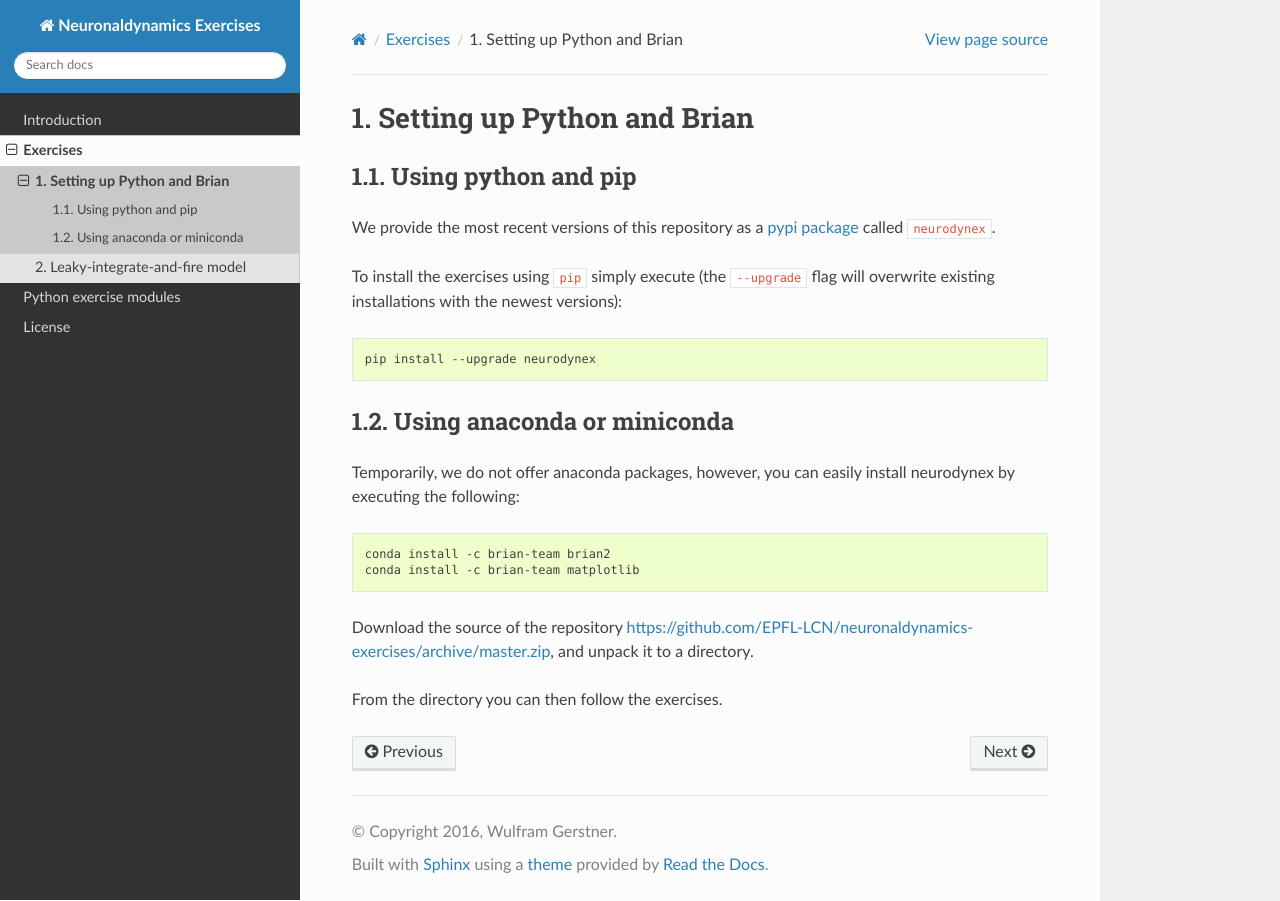
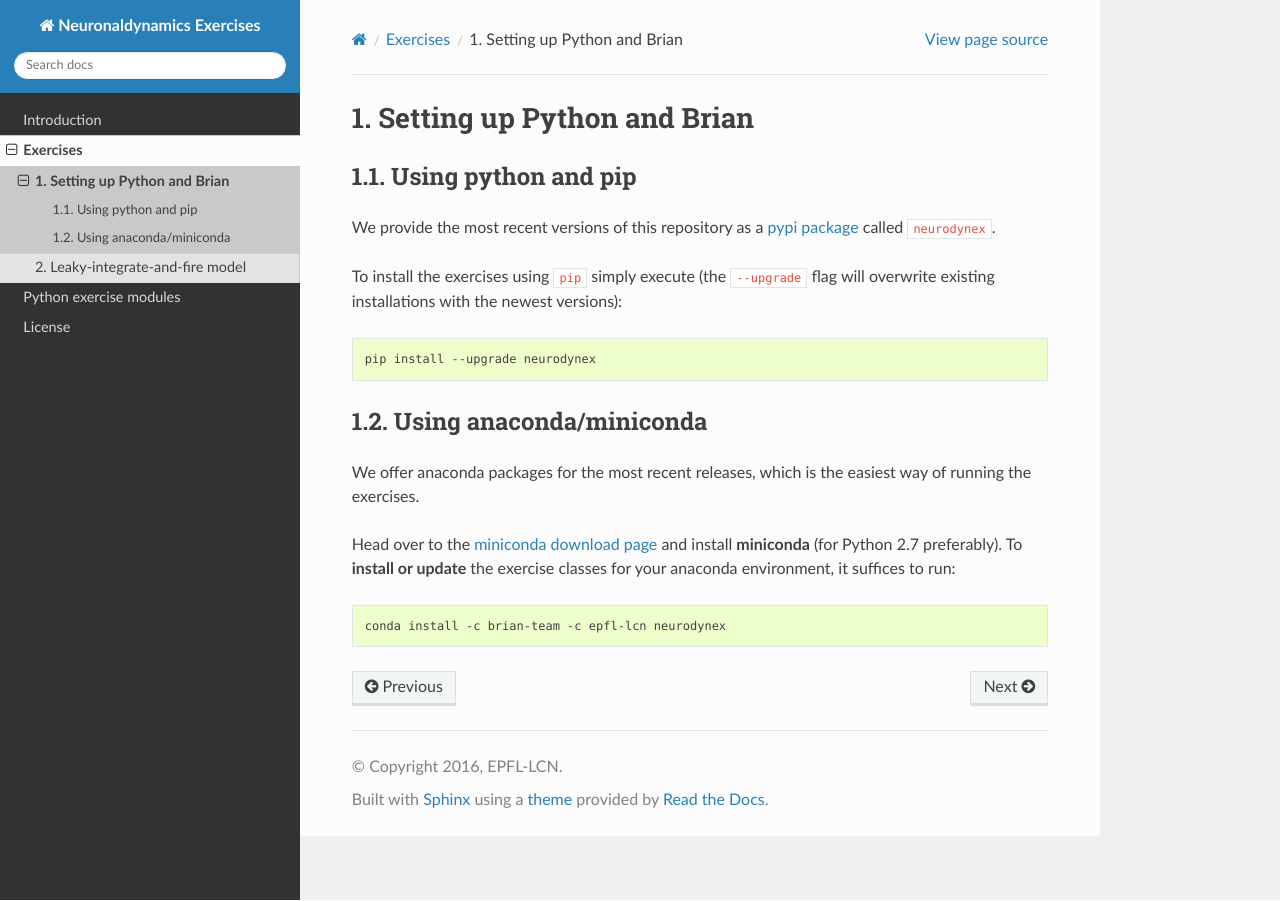
Before and after one commit to EPFL-LCN/neuronaldynamics-exercises, a Sphinx documentation site: the page built from doc/exercises/setup.rst, in a window 1280 px wide. Built offline with Sphinx 7.4.7 and the Read the Docs theme 2.0.0, drawn with Linux system fonts in a browser that asks for light colours; the version number could not be read and is left out.

Commit message:
updated documentation to include conda;

```diff
--- a/README.rst
+++ b/README.rst
@@ -1,4 +1,4 @@
-|Build Status| |Doc Status|
+|Build Status| |Doc Status| |Conda Repo|
 
 Neuronal Dynamics: Python Exercises
 ===================================
@@ -37,3 +37,5 @@ Should you reuse and publish the code for your own purposes, please point to the
    :target: https://travis-ci.org/EPFL-LCN/neuronaldynamics-exercises
 .. |Doc Status| image:: https://readthedocs.org/projects/neuronaldynamics-exercises/badge/?version=latest
    :target: http://neuronaldynamics-exercises.readthedocs.org/
+.. |Conda Repo| image:: https://anaconda.org/epfl-lcn/neurodynex/badges/version.svg
+   :target: https://anaconda.org/epfl-lcn/neurodynex
--- a/doc/conf.py
+++ b/doc/conf.py
@@ -61,8 +61,8 @@ master_doc = 'index'
 
 # General information about the project.
 project = u'Neuronaldynamics Exercises'
-copyright = u'2016, Wulfram Gerstner'
-author = u'Wulfram Gerstner'
+copyright = u'2016, EPFL-LCN'
+author = u'EPFL-LCN'
 
 # The version info for the project you're documenting, acts as replacement for
 # |version| and |release|, also used in various other places throughout the
--- a/doc/exercises/setup.rst
+++ b/doc/exercises/setup.rst
@@ -15,16 +15,13 @@ To install the exercises using ``pip`` simply execute (the ``--upgrade`` flag wi
    pip install --upgrade neurodynex
 
 
-Using anaconda or miniconda
+Using anaconda/miniconda
 ---------------------------
 
-Temporarily, we do not offer anaconda packages, however, you can easily install neurodynex by executing the following:
+We offer anaconda packages for the most recent releases, which is the easiest way of running the exercises.
+
+Head over to the `miniconda download page <http://conda.pydata.org/miniconda.html>`__ and install **miniconda** (for Python 2.7 preferably). To **install or update** the exercise classes for your anaconda environment, it suffices to run:
 
 .. code-block:: bash
 
-   conda install -c brian-team brian2
-   conda install -c brian-team matplotlib
-
-Download the source of the repository https://github.com/EPFL-LCN/neuronaldynamics-exercises/archive/master.zip, and unpack it to a directory.
-
-From the directory you can then follow the exercises.
+   conda install -c brian-team -c epfl-lcn neurodynex
--- a/doc/index.rst
+++ b/doc/index.rst
@@ -1,4 +1,4 @@
-|Build Status|
+|Build Status| |Conda Repo|
 
 Neuronal Dynamics: Python Exercises
 ===================================
@@ -30,3 +30,5 @@ Indices and tables
 .. |Build Status| image:: https://travis-ci.org/EPFL-LCN/neuronaldynamics-exercises.svg?branch=master
    :target: https://travis-ci.org/EPFL-LCN/neuronaldynamics-exercises
 .. _Github: https://github.com/EPFL-LCN/neuronaldynamics-exercises
+.. |Conda Repo| image:: https://anaconda.org/epfl-lcn/neurodynex/badges/version.svg
+   :target: https://anaconda.org/epfl-lcn/neurodynex
```
Also changed, not shown: doc/exercises/leaky-integrate-and-fire.rst (+10 -4 lines), 1 other file.
